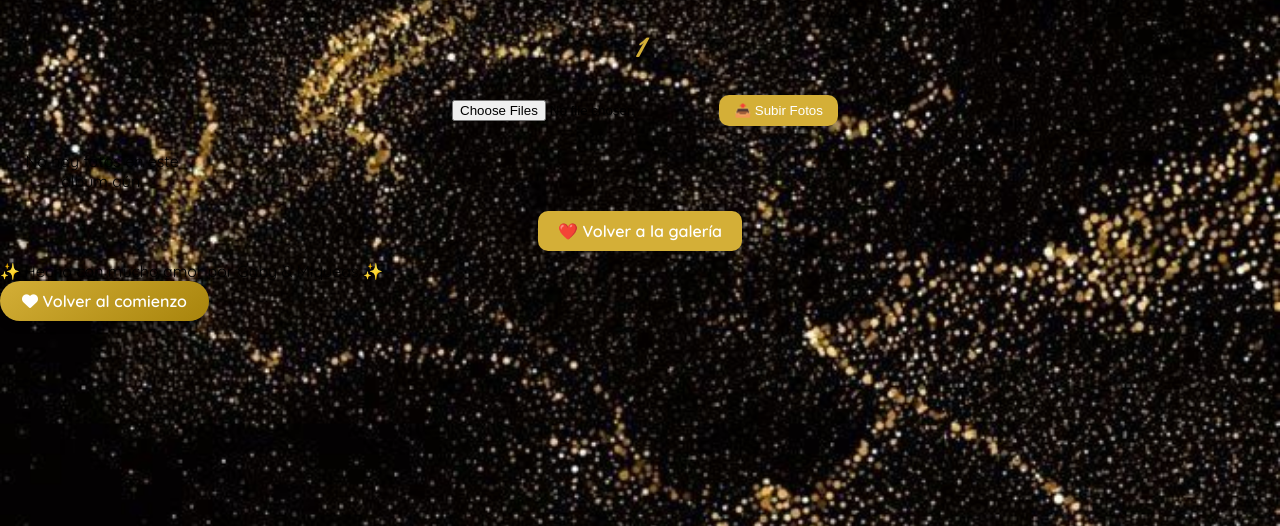
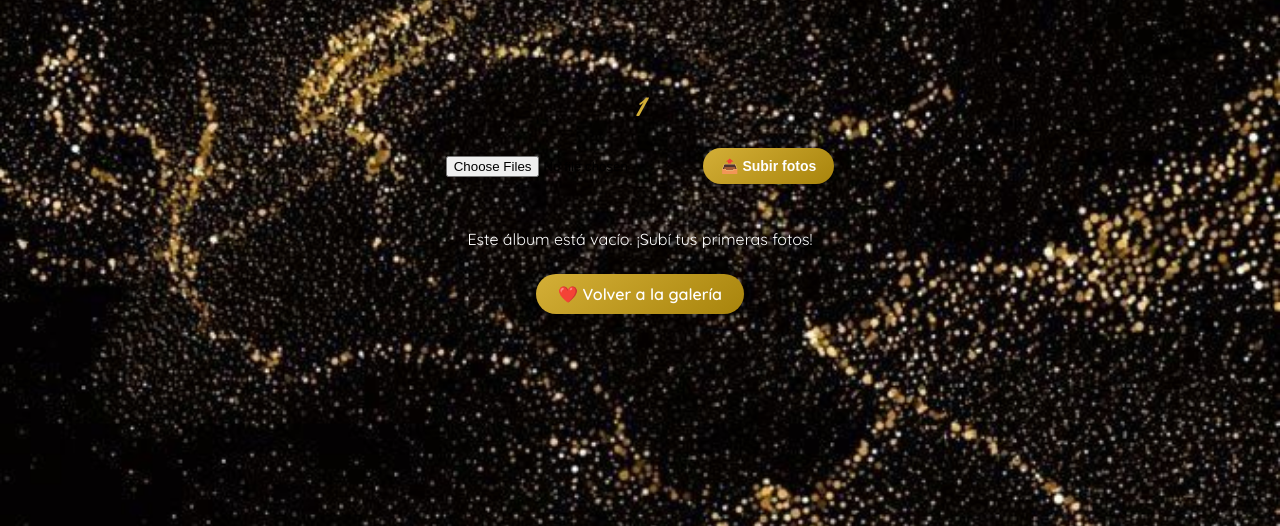
Before and after one commit to gabrielavasso/mini_web, a Flask app: page /ver_album/1 in a window 1280 px wide. Shown: the part 140-666 px from the top of the page. Run offline with Flask 3, Linux system fonts and the light colour scheme; the visitor is signed in with stand-in values (Sample User, id 1); parts of the project's set-up code (start-up, migrations or seed data) failed here and were passed over.

Commit message:
Actualizo ver_album con nuevo diseño y lightbox

```diff
--- a/templates/ver_album.html
+++ b/templates/ver_album.html
@@ -3,120 +3,62 @@
 {% block title %}Álbum: {{ carpeta }}{% endblock %}
 
 {% block content %}
-<main class="album-detalle">
+<main class="fondo-ver-album">
+    <!-- Título del álbum -->
     <h2 class="titulo-album">{{ carpeta }}</h2>
 
-    <!-- Botones dentro del álbum -->
+    <!-- Formulario para subir fotos (solo logueado) -->
     {% if session.get('logueado') %}
-    <div class="acciones-album">
-        <form action="{{ url_for('upload') }}" method="POST" enctype="multipart/form-data" class="form-subir">
-            <input type="hidden" name="carpeta" value="{{ carpeta }}">
-            <input type="file" name="fotos" multiple required>
-            <button type="submit" class="btn-subir">📤 Subir Fotos</button>
-        </form>
-    </div>
+    <form method="POST" action="{{ url_for('upload', carpeta=carpeta) }}" enctype="multipart/form-data" style="text-align:center; margin-top:20px;">
+        <input type="file" name="fotos" multiple required>
+        <button type="submit" class="boton-galeria">📤 Subir fotos</button>
+    </form>
     {% endif %}
 
-    <!-- Fotos del álbum -->
-    <div class="grid-fotos">
+    <!-- Grid de fotos -->
+    <div class="galeria-grid">
         {% if imagenes %}
             {% for foto in imagenes %}
-            <div class="foto-item">
-                <img src="{{ foto.url }}" alt="foto">
-
-                {% if session.get('logueado') %}
-                <form action="{{ url_for('eliminar_fotos') }}" method="POST" class="form-eliminar">
-                    <input type="hidden" name="carpeta" value="{{ carpeta }}">
-                    <input type="hidden" name="nombre" value="{{ foto.url }}">
-                    <button type="submit" class="btn-eliminar">🗑️</button>
-                </form>
-                {% endif %}
-            </div>
+            <img src="{{ foto['url'] }}" alt="Foto" class="foto-galeria" onclick="abrirLightbox('{{ foto['url'] }}')">
             {% endfor %}
         {% else %}
-            <p class="sin-fotos">No hay fotos en este álbum aún.</p>
+            <p style="color:white; margin-top:20px;">Este álbum está vacío. ¡Subí tus primeras fotos!</p>
         {% endif %}
     </div>
 
     <!-- Botón volver -->
-    <div class="volver-galeria">
-        <a href="{{ url_for('galeria') }}" class="btn-volver">❤️ Volver a la galería</a>
+    <div class="volver-centro">
+        <a href="{{ url_for('galeria') }}" class="boton-volver-dorado">❤️ Volver a la galería</a>
     </div>
 </main>
 
-<style>
-.album-detalle {
-    text-align: center;
-    padding: 20px;
+<!-- Lightbox -->
+<div class="lightbox" id="lightbox">
+    <button class="cerrar" onclick="cerrarLightbox()">✖</button>
+    <img id="lightbox-img" src="" alt="Foto ampliada">
+    <button class="siguiente" onclick="siguienteFoto()">➡</button>
+</div>
+
+<script>
+let fotos = [];
+let indiceActual = 0;
+
+function abrirLightbox(url) {
+    const imagenes = document.querySelectorAll('.foto-galeria');
+    fotos = Array.from(imagenes).map(img => img.src);
+    indiceActual = fotos.indexOf(url);
+
+    document.getElementById('lightbox-img').src = fotos[indiceActual];
+    document.getElementById('lightbox').classList.add('show');
 }
 
-.titulo-album {
-    font-size: 2rem;
-    color: #d4af37;
-    margin-bottom: 20px;
+function cerrarLightbox() {
+    document.getElementById('lightbox').classList.remove('show');
 }
 
-.acciones-album {
-    margin-bottom: 20px;
+function siguienteFoto() {
+    indiceActual = (indiceActual + 1) % fotos.length;
+    document.getElementById('lightbox-img').src = fotos[indiceActual];
 }
-
-.form-subir input[type="file"] {
-    margin: 10px;
-}
-
-.btn-subir {
-    background: #d4af37;
-    color: white;
-    border: none;
-    padding: 8px 15px;
-    border-radius: 10px;
-    cursor: pointer;
-}
-
-.grid-fotos {
-    display: grid;
-    grid-template-columns: repeat(auto-fill, minmax(150px, 1fr));
-    gap: 15px;
-}
-
-.foto-item {
-    position: relative;
-}
-
-.foto-item img {
-    width: 100%;
-    height: 150px;
-    object-fit: cover;
-    border-radius: 10px;
-    border: 2px solid #d4af37;
-}
-
-.form-eliminar {
-    position: absolute;
-    top: 5px;
-    right: 5px;
-}
-
-.btn-eliminar {
-    background: rgba(0,0,0,0.5);
-    color: white;
-    border: none;
-    border-radius: 50%;
-    padding: 5px 8px;
-    cursor: pointer;
-}
-
-.volver-galeria {
-    margin-top: 30px;
-}
-
-.btn-volver {
-    background: #d4af37;
-    color: white;
-    padding: 10px 20px;
-    border-radius: 10px;
-    text-decoration: none;
-    font-weight: bold;
-}
-</style>
+</script>
 {% endblock %}
```
